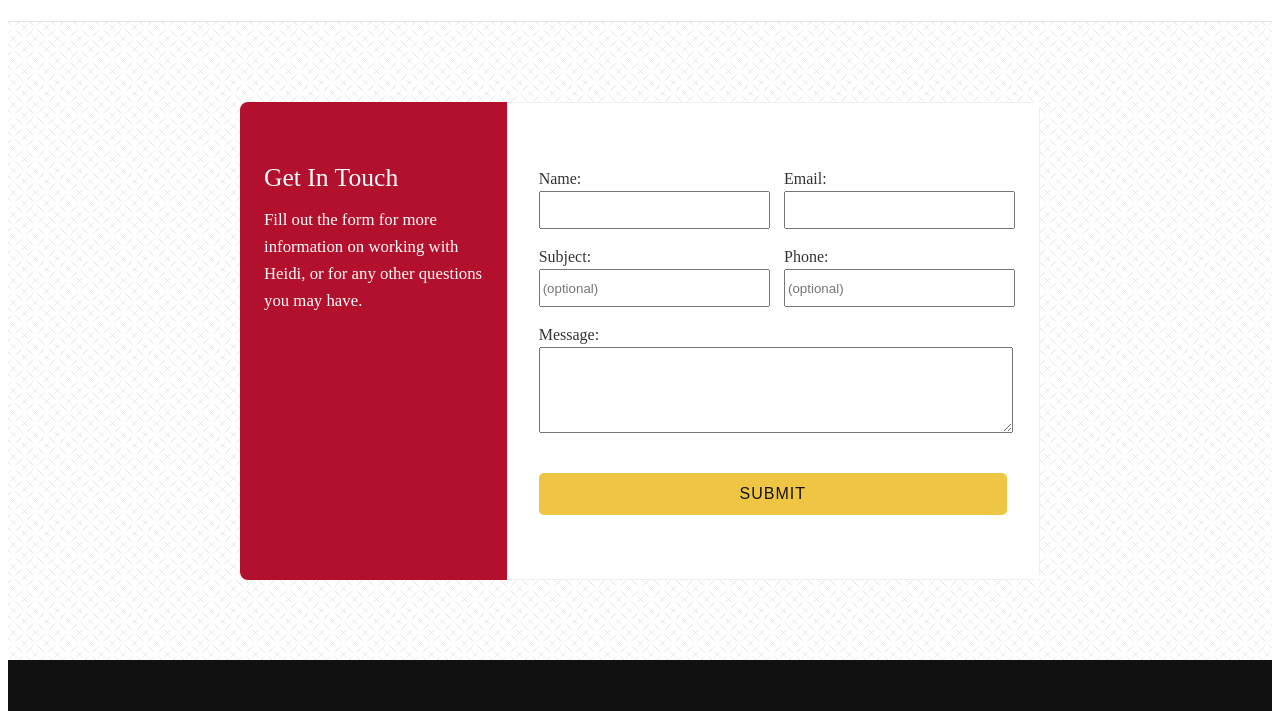
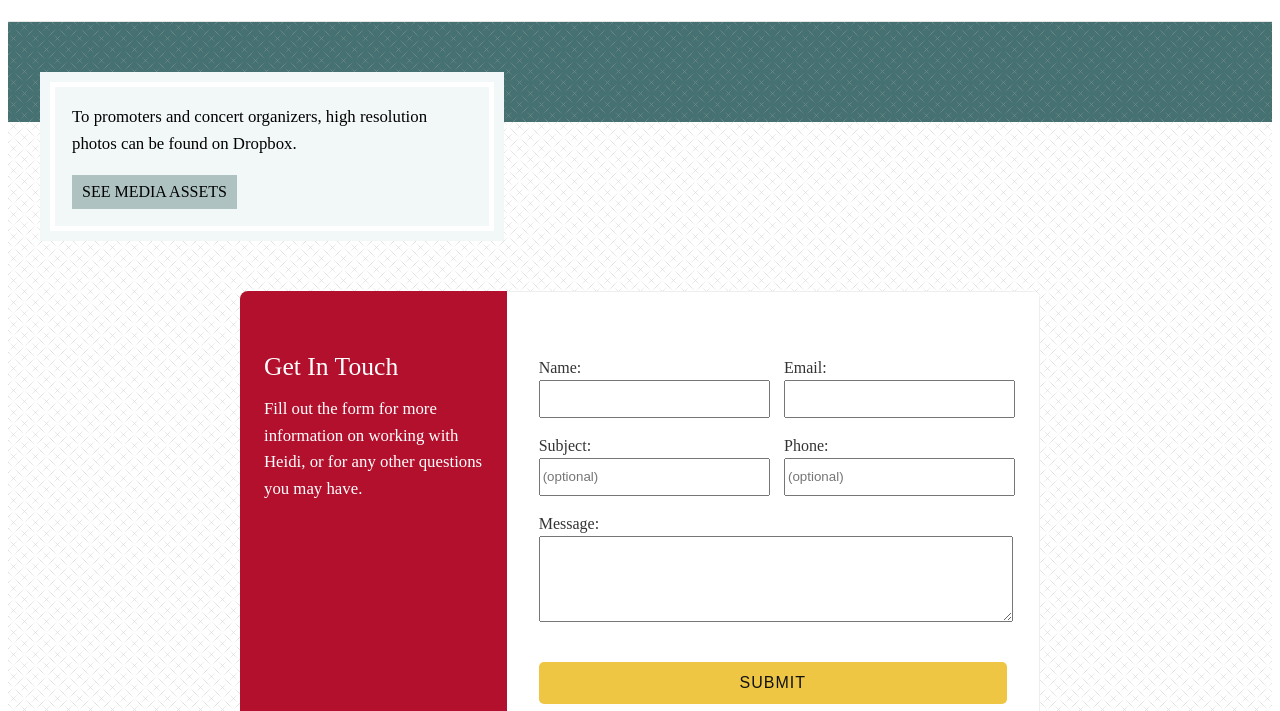
Before and after one commit to msksfo/HeidiTsai, a Gatsby site: page /contact in a window 1280 px wide. Shown: the part 89-800 px from the top of the page. Built offline with nearby package versions, Linux system fonts and the light colour scheme; Gatsby itself is replaced by a stand-in of ours.

Commit message:
Add markup and styles for media assets.

```diff
--- a/src/pages/contact.js
+++ b/src/pages/contact.js
@@ -13,6 +13,20 @@ const ContactPage = () => (
     <Layout>
       <Head title="Contact" />
       <div className={contactStyles.wrapper}>
+        <div className={contactStyles.media}>
+          <p>
+            To promoters and concert organizers, high resolution photos can be
+            found on Dropbox.
+          </p>
+          <a
+            href="https://www.dropbox.com/sh/ccnrq4da70jvud1/AAAR3KyOa8lbbTys5vM1dQaHa?dl=0"
+            target="_blank"
+            rel="noopener noreferrer"
+            title="Opens new tab"
+          >
+            See media assets
+          </a>
+        </div>
         <div className={contactStyles.formWrapper}>
           <HeidiInfo />
 
--- a/src/styles/contact.module.scss
+++ b/src/styles/contact.module.scss
@@ -1,13 +1,55 @@
 .wrapper {
-  padding: 1rem 1rem;
+  padding-bottom: 50px;
   background-color: #ffffff;
   background-image: url("../assets/images/contactPageBackgroundImage.png");
   background-repeat: repeat;
 }
 
+.wrapper::before {
+  content: "";
+  display: block;
+  height: 100px;
+  background-color: rgba(70, 113, 114, 1);
+  background-image: url("../assets/images/contactPageBackgroundImage.png");
+}
+
+.media {
+  display: inline-block;
+  margin-left: 1rem;
+  padding: 2rem;
+  max-width: 400px;
+  transform: translateY(-50px);
+  background-color: #f2f7f7;
+
+  outline: 5px solid white;
+  //outline: 5px solid #d3e4e4;
+
+  outline-offset: -15px;
+}
+
+.media > p {
+  margin-top: 0;
+  font-size: 1.05rem;
+  line-height: 1.6;
+}
+
+.media > a {
+  text-decoration: none;
+  color: inherit;
+  display: inline-block;
+  padding: 8px 10px;
+  transition: all 0.3s ease;
+  text-transform: uppercase;
+  background-color: rgba(70, 113, 114, 0.4);
+}
+
+.media > a:hover {
+  background-color: rgba(70, 113, 114, 0.2);
+}
+
 .formWrapper {
   max-width: 800px;
-  margin: 0 auto;
+  margin: 0 1rem;
   border-radius: 0.5rem;
 
   /* needed for the border-radius to work */
@@ -15,11 +57,20 @@
 }
 
 @media (min-width: 700px) {
-  .wrapper {
-    padding: 5rem 1rem;
-  }
   .formWrapper {
     display: grid;
     grid-template-columns: 1fr 2fr;
   }
 }
+
+@media (min-width: 850px) {
+  .formWrapper {
+    margin: 0 auto;
+  }
+}
+
+@media (min-width: 900px) {
+  .media {
+    margin-left: 2rem;
+  }
+}
```
